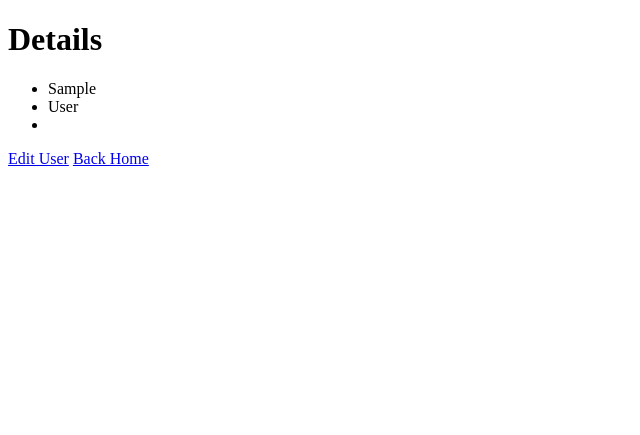
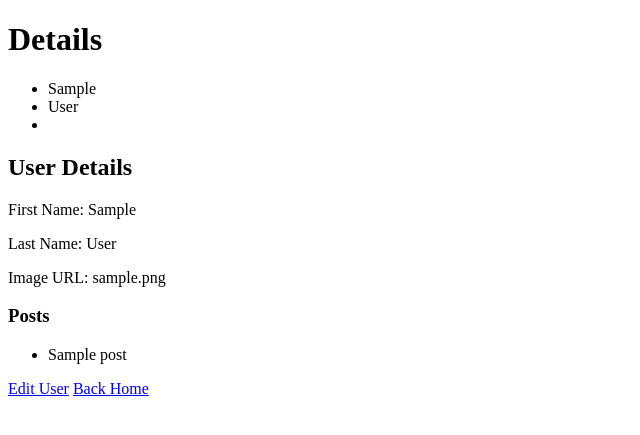
Before and after one commit to Llemke7/Blogly, a Flask app: page /user/1 in a window 1280 px wide. Shown: the top 435 px of the page, without its empty margins (0-640 px from the left). Run offline with Flask 3, Linux system fonts and the light colour scheme; tables that the repository leaves empty hold one stand-in row (values such as "Sample post").

Commit message:
adding post funtionality and display

```diff
--- a/app.py
+++ b/app.py
@@ -2,7 +2,7 @@
 
 from flask import Flask, render_template, redirect, request, flash, url_for
 from flask_debugtoolbar import DebugToolbarExtension
-from models import db, connect_db, User
+from models import db, connect_db, User, Post
 
 app = Flask(__name__)
 app.config['SQLALCHEMY_DATABASE_URI'] = 'postgresql:///blogly'
@@ -38,11 +38,11 @@ def new_user():
     return redirect(f"/user/{new_user.id}")
 
 @app.route('/user/<int:user_id>')
-def show_user (user_id):
-    """Show User"""
+def show_user(user_id):
+    """User Details/ Posts"""
     user = User.query.get(user_id)
-    return render_template ("details.html", user= user)
-
+    posts = Post.query.filter_by(user_id=user_id).all()
+    return render_template('details.html', user=user, posts=posts)
 
 
 @app.route('/user/<int:user_id>/edit', methods=["GET", "POST"])
@@ -70,3 +70,55 @@ def delete_user(user_id):
     db.session.commit()
     flash(f"User {user_name} deleted.")
     return redirect(url_for('list_users'))
+
+@app.route('/users/<int:user_id>/posts/new', methods=['GET'])
+def new_post_form(user_id):
+    """New post"""
+    user = User.query.get_or_404(user_id)
+    return render_template('new_post.html', user=user)
+
+@app.route('/users/<int:user_id>/posts/new', methods=['POST'])
+def create_post(user_id):
+    """Create post"""
+    user = User.query.get_or_404(user_id)
+
+    title = request.form['title']
+    content = request.form['content']
+
+    new_post = Post(title=title, content=content, user=user)
+    db.session.add(new_post)
+    db.session.commit()
+
+    return redirect(url_for('show_post', post_id = new_post.id))
+
+@app.route('/posts/<int:post_id>')
+def show_post(post_id):
+    post = get_post_by_id(post_id)
+    return render_template('show_post.html', post=post)
+
+
+@app.route('/posts/<int:post_id>/edit', methods=['GET', 'POST'])
+def edit_post(post_id):
+    post = get_post_by_id(post_id)
+
+    if request.method == 'POST':
+        post.title = request.form['title']
+        post.content = request.form['content']
+        db.session.commit()
+        flash('Post updated successfully!', 'success')
+        return redirect(url_for('show_post', post_id=post.id))
+
+    return render_template('edit_post.html', post=post)
+
+def get_post_by_id(post_id):
+    return Post.query.get_or_404(post_id)
+
+
+@app.route('/posts/<int:post_id>/delete', methods=['POST'])
+def delete_post(post_id):
+    """Delete Post"""
+    post = get_post_by_id(post_id)
+    db.session.delete(post)
+    db.session.commit()
+    flash('Post deleted successfully!', 'success')
+    return redirect(url_for('list_users'))
--- a/templates/details.html
+++ b/templates/details.html
@@ -12,6 +12,18 @@
         <li>{{user.last_name}}</li>
         <li>{{user.img_url}}</li>
     </ul>
+
+    <h2>User Details</h2>
+    <p>First Name: {{ user.first_name }}</p>
+    <p>Last Name: {{ user.last_name }}</p>
+    <p>Image URL: {{ user.image_url }}</p>
+
+    <h3>Posts</h3>
+    <ul>
+        {% for post in posts %}
+            <li>{{ post.title }}</li>
+        {% endfor %}
+    </ul>
     <a href="{{ url_for('edit_user', user_id=user.id) }}">Edit User</a>
     <a href="{{url_for('list_users') }}">Back Home</a>
 
--- a/templates/list.html
+++ b/templates/list.html
@@ -13,6 +13,7 @@
                 <a href="{{ url_for('edit_user', user_id=user.id) }}">
                     {{ user.first_name }} {{ user.last_name }}
                 </a>
+                <a href="{{url_for('new_post_form', user_id=user.id)}}"> New Post </a>
             </li>
         {% endfor %}
     </ul>
```
Also changed, not shown: app_test.py (+32 -1 lines), models.py (+13 -0 lines), templates/edit_post.html (added, +21 -0 lines), templates/new_post.html (added, +24 -0 lines), templates/show_post.html (added, +25 -0 lines).
